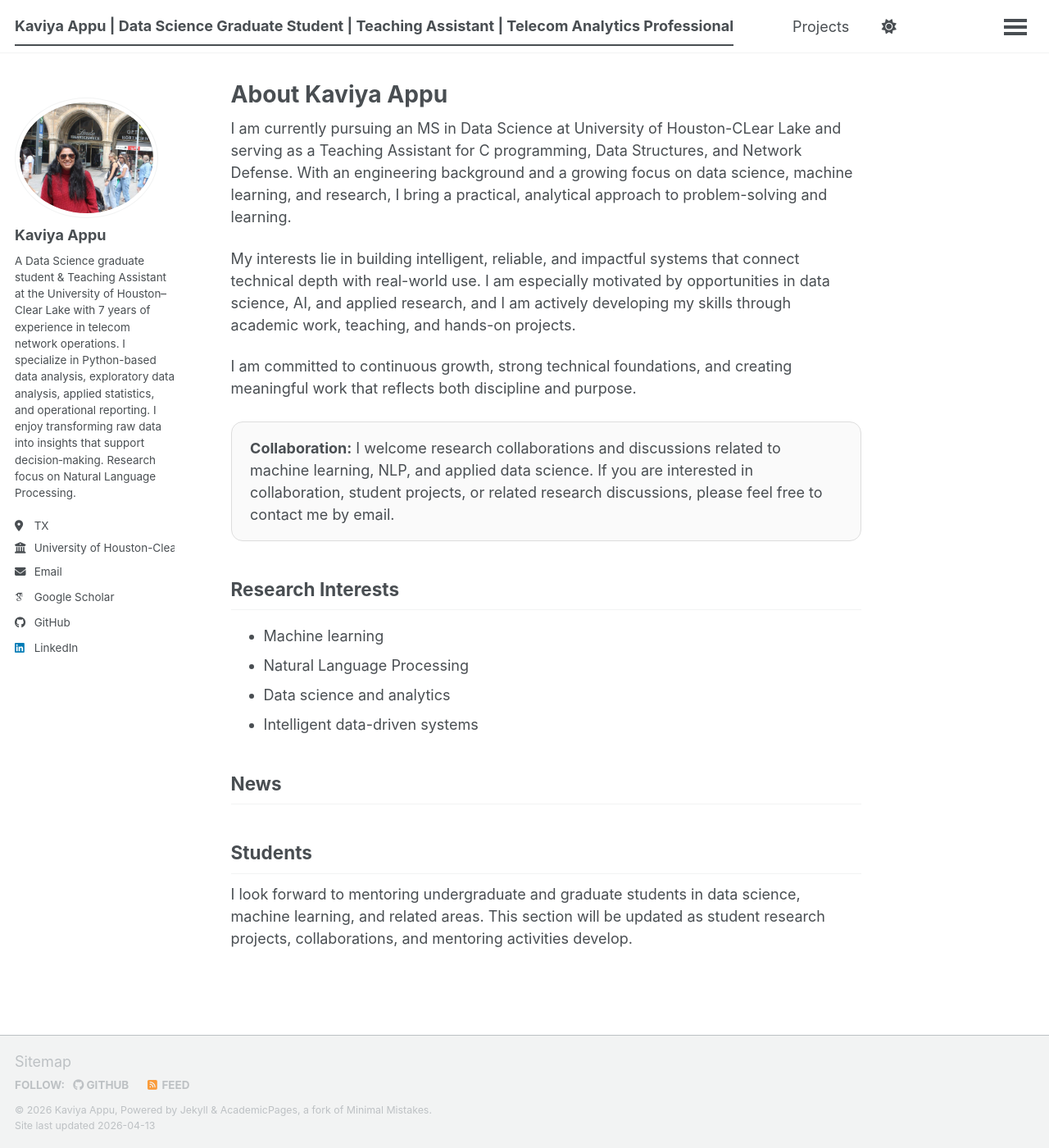
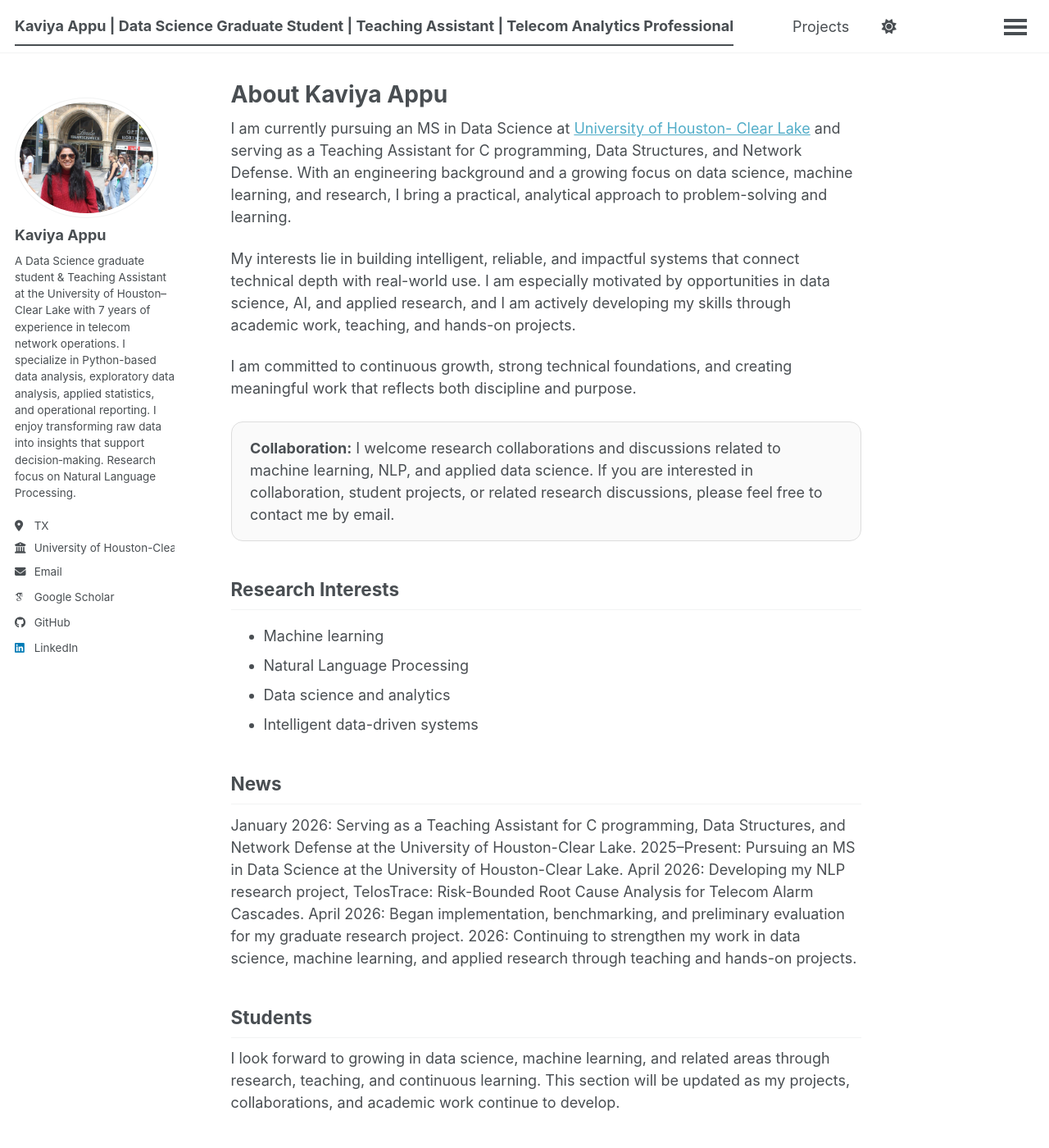
Before and after one commit to KaviyaAppu/KaviyaAppu.github.io, a Jekyll site: the page built from _pages/about.md, in a window 1280 px wide and 1400 px high. Shown: the whole window at 82% size. Built offline with Jekyll 4.4.1, drawn with Linux system fonts in a browser that asks for light colours; some web fonts are replaced; a script bundle is joined from its source files by our own code; library files that are not in the unit come from our copies.

Commit message:
Revise about page with updated information and links
Updated the about page to include links and clarify ongoing activities.

```diff
--- a/_pages/about.md
+++ b/_pages/about.md
@@ -7,7 +7,7 @@ redirect_from:
   - /about.html
 ---
 
-I am currently pursuing an MS in Data Science at University of Houston-CLear Lake and serving as a Teaching Assistant for C programming, Data Structures, and Network Defense. With an engineering background and a growing focus on data science, machine learning, and research, I bring a practical, analytical approach to problem-solving and learning.
+I am currently pursuing an MS in Data Science at [University of Houston- Clear Lake](https://www.uhcl.edu/) and serving as a Teaching Assistant for C programming, Data Structures, and Network Defense. With an engineering background and a growing focus on data science, machine learning, and research, I bring a practical, analytical approach to problem-solving and learning.
 
 My interests lie in building intelligent, reliable, and impactful systems that connect technical depth with real-world use. I am especially motivated by opportunities in data science, AI, and applied research, and I am actively developing my skills through academic work, teaching, and hands-on projects.
 
@@ -26,8 +26,12 @@ I am committed to continuous growth, strong technical foundations, and creating
 - Intelligent data-driven systems
 
 ## News
-
+January 2026: Serving as a Teaching Assistant for C programming, Data Structures, and Network Defense at the University of Houston-Clear Lake.
+2025–Present: Pursuing an MS in Data Science at the University of Houston-Clear Lake.
+April 2026: Developing my NLP research project, TelosTrace: Risk-Bounded Root Cause Analysis for Telecom Alarm Cascades.
+April 2026: Began implementation, benchmarking, and preliminary evaluation for my graduate research project.
+2026: Continuing to strengthen my work in data science, machine learning, and applied research through teaching and hands-on projects.
 
 ## Students
 
-I look forward to mentoring undergraduate and graduate students in data science, machine learning, and related areas. This section will be updated as student research projects, collaborations, and mentoring activities develop.
+I look forward to growing in data science, machine learning, and related areas through research, teaching, and continuous learning. This section will be updated as my projects, collaborations, and academic work continue to develop.
```
